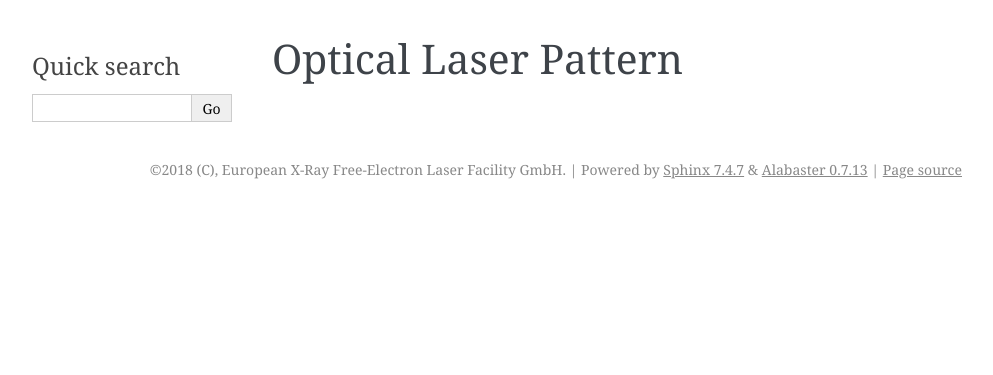
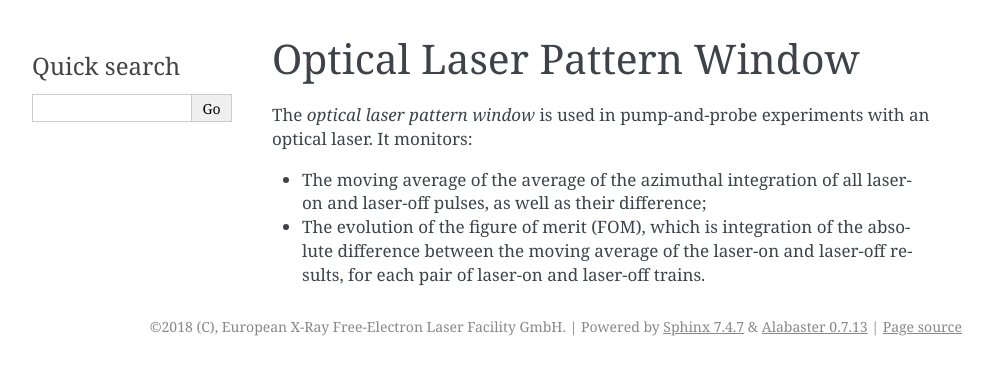
Before and after one commit to European-XFEL/EXtra-foam, a Sphinx documentation site: the page built from docs/tutorial/optical-laser-pattern.rst, in a window 1280 px wide. Shown: the top 375 px of the page, without its empty margins (148-1141 px from the left). Built offline with Sphinx 7.4.7, drawn with Linux system fonts in a browser that asks for light colours.

Commit message:
DOC: document LaserOnOffWindow

```diff
--- a/docs/tutorial/optical-laser-pattern.rst
+++ b/docs/tutorial/optical-laser-pattern.rst
@@ -1,2 +1,12 @@
-Optical Laser Pattern
-=====================
+Optical Laser Pattern Window
+============================
+
+The `optical laser pattern window` is used in pump-and-probe experiments
+with an optical laser. It monitors:
+
+- The moving average of the average of the azimuthal integration
+  of all laser-on and laser-off pulses, as well as their difference;
+- The evolution of the figure of merit (FOM), which is integration
+  of the absolute difference between the moving average of the
+  laser-on and laser-off results, for each pair of laser-on and
+  laser-off trains.
```
Also changed, not shown: 1 other file.
